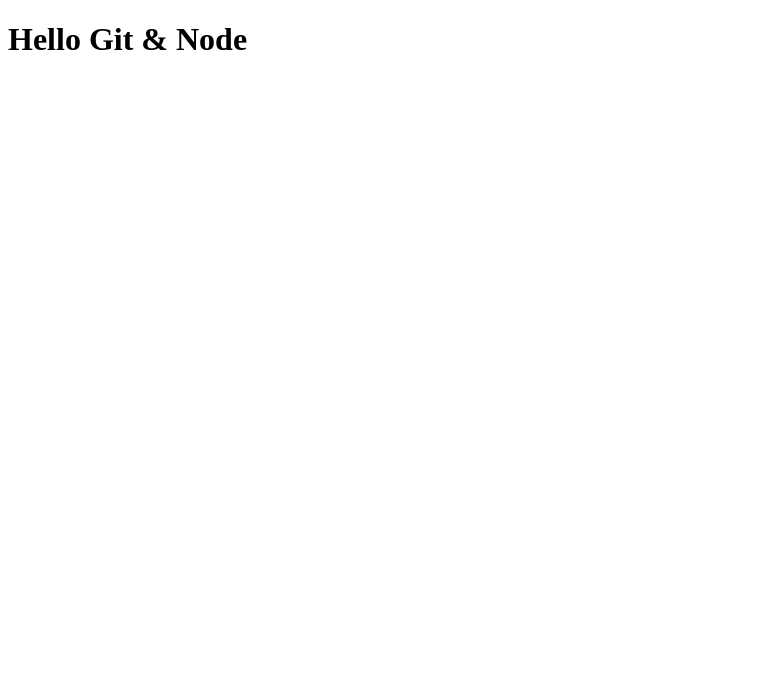
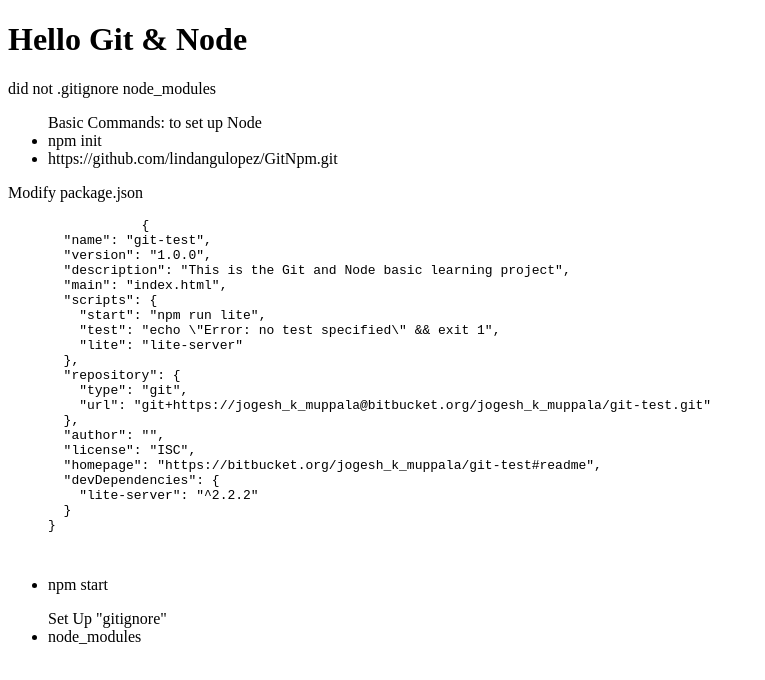
Before and after one commit to lindangulopez/GitNpm, a website: page index.html in a window 1280 px wide. Shown: the whole page, without its empty margins (0-765 px from the left). Drawn offline with Linux system fonts and the light colour scheme.

Commit message:
node_modules ignored

```diff
--- a/index.html
+++ b/index.html
@@ -8,5 +8,49 @@
 </head>
 <body>
     <h1>Hello Git & Node</h1>
+    <p>did not .gitignore node_modules</p>
+
+    <ul>
+        Basic Commands: to set up Node
+        <li>npm init</li>
+        <li>https://github.com/lindangulopez/GitNpm.git</li>
+    </ul>
+
+    Modify package.json
+    <ul>
+        <pre>
+            {
+  "name": "git-test",
+  "version": "1.0.0",
+  "description": "This is the Git and Node basic learning project",
+  "main": "index.html",
+  "scripts": {
+    "start": "npm run lite",
+    "test": "echo \"Error: no test specified\" && exit 1",
+    "lite": "lite-server"
+  },
+  "repository": {
+    "type": "git",
+    "url": "git+https://jogesh_k_muppala@bitbucket.org/jogesh_k_muppala/git-test.git"
+  },
+  "author": "",
+  "license": "ISC",
+  "homepage": "https://bitbucket.org/jogesh_k_muppala/git-test#readme",
+  "devDependencies": {
+    "lite-server": "^2.2.2"
+  }
+}
+
+        </pre>
+        <li>npm start</li>
+    </ul>
+
+    <ul>
+        Set Up "gitignore"
+    <li>
+        node_modules
+    </li>
+
+    </ul>
 </body>
 </html>
```
Also changed, not shown: package.json (added, +24 -0 lines), 2 other files.
